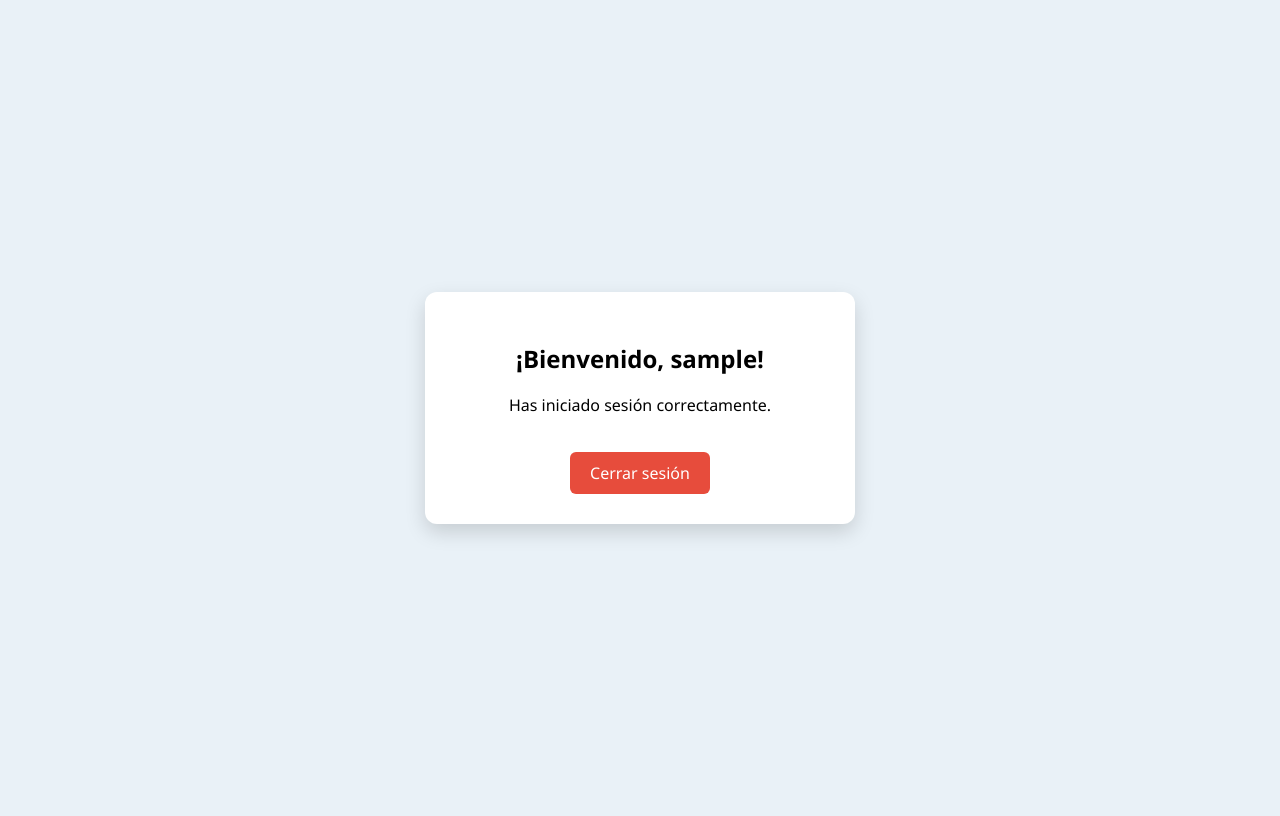
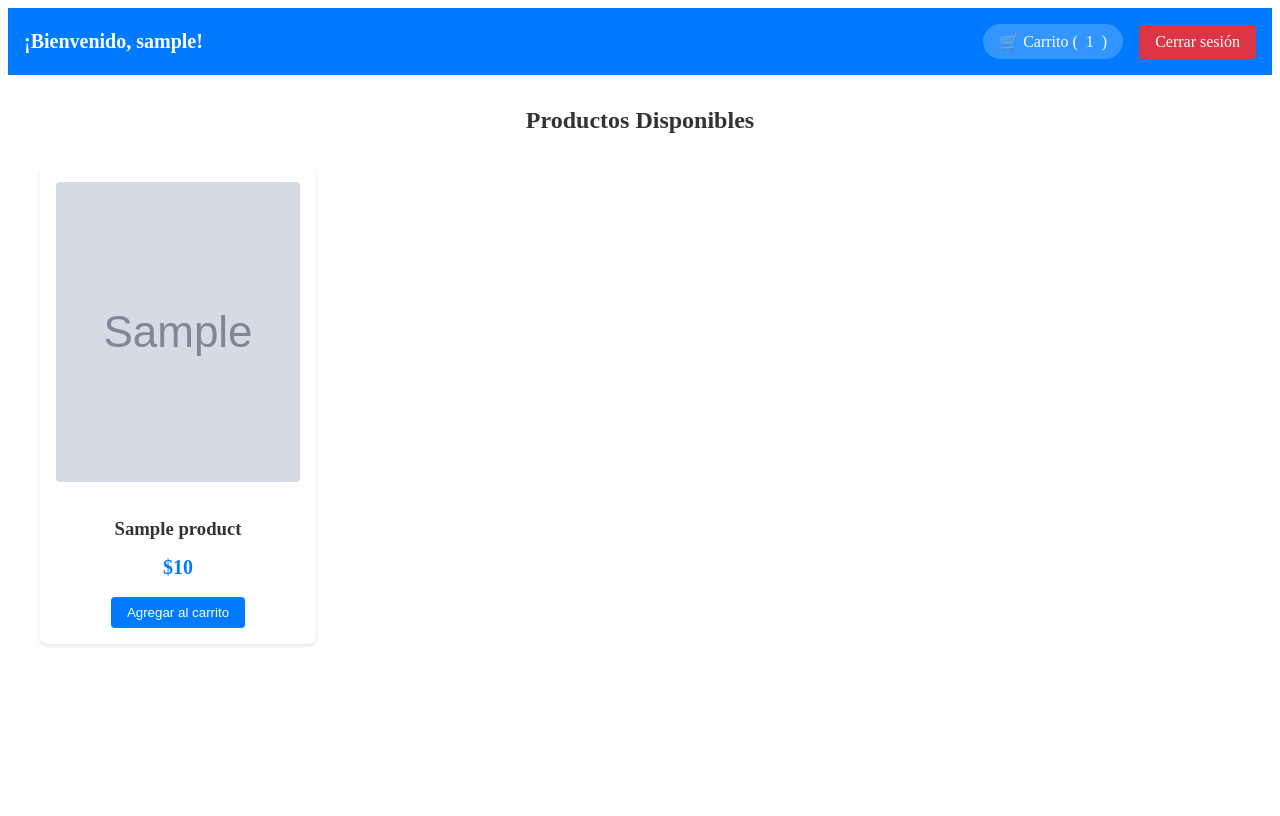
Before and after one commit to Miguel17310/Login-TS1, a Flask app: template src/templates/welcome.html in a window 1280 px wide. After the commit the page ends 646 px from the top, so only its background shows below. Run offline with Flask 3, Linux system fonts and the light colour scheme; the template is opened without the code that fills it: most values are stand-ins (such as "Sample title", 1, 10 or a date in 2020); grey boxes marked "Sample" are stand-in pictures.

Commit message:
Actualización del código para login y recuperación de contraseña

```diff
--- a/src/app.py
+++ b/src/app.py
@@ -1,12 +1,25 @@
-from flask import Flask, render_template, request, redirect, url_for
+from flask import Flask, render_template, request, redirect, url_for, session, jsonify
 
 app = Flask(__name__)
+app.secret_key = 'clave_secreta_para_sesion'
 
-# Diccionario de usuarios simulados
+# Diccionario de usuarios simulados con sus correos
 users = {
-    "miguel": "1234",
-    "carl": "abcd"
+    "miguel": {"password": "1234", "email": "miguelarturo3103@gmail.com"},
+    "carl": {"password": "abcd", "email": "carl@ejemplo.com"}
 }
+
+# Lista de productos simulados
+products = [
+    {"id": "1", "name": "BOXY SUCCESSFUL", "price": 85.00, "image": "https://balbonistore.com/cdn/shop/files/Sintitulo-1_8653f49d-fce8-4fa8-82d3-24beeedc1e7f.jpg?v=1748365764&width=1080"},
+    {"id": "2", "name": "BOXY LEGACY", "price": 85.00, "image": "https://balbonistore.com/cdn/shop/files/Sintitulo-2_e685913b-8627-438f-a701-ad3cd26e4030.jpg?v=1748365686&width=1800"},
+    {"id": "3", "name": "SPV", "price": 95.00, "image": "https://balbonistore.com/cdn/shop/files/FOTO_5_390ef3f8-ab07-453e-b3f5-bc25c584bdc5.png?v=1746553416&width=1800"},
+    {"id": "4", "name": "NEW 70", "price": 95.00, "image": "https://balbonistore.com/cdn/shop/files/FOTO_1_10f07dd3-3b52-40ac-a59d-cddf73483e69.png?v=1746307113&width=1800"},
+    {"id": "5", "name": "DEPORT", "price": 109.00, "image": "https://balbonistore.com/cdn/shop/files/FOTO_1_9e07891e-88ac-4f65-92fb-da716fa0bd3d.png?v=1746296409&width=1800"},
+    {"id": "6", "name": "TENNIS", "price": 79.00, "image": "https://balbonistore.com/cdn/shop/files/FOTO_1_e13ebf09-e000-4e0c-afc4-2ca4d3f7bb2c.png?v=1746294751&width=1800"},
+    {"id": "7", "name": "TENNIS BLUE", "price": 79.00, "image": "https://balbonistore.com/cdn/shop/files/FOTO_1_b97a677d-3676-497b-a78d-38f16fdea7ae.png?v=1746295618&width=1800"},
+    {"id": "8", "name": "TENNIS WHITE", "price": 79.00, "image": "https://raw.githubusercontent.com/miguelarturo-design/images/main/tennis_white.jpg"}
+]
 
 @app.route("/")
 def index():
@@ -19,15 +32,74 @@ def login():
         username = request.form["username"]
         password = request.form["password"]
 
-        if username in users and users[username] == password:
-            return redirect(url_for("welcome", username=username))
+        if username in users and users[username]["password"] == password:
+            session['username'] = username
+            session['cart'] = {}
+            return redirect(url_for("welcome"))
         else:
             error = "Usuario o contraseña incorrectos"
     return render_template("login.html", error=error)
 
-@app.route("/welcome/<username>")
-def welcome(username):
-    return render_template("welcome.html", username=username)
+@app.route("/welcome")
+def welcome():
+    if 'username' not in session:
+        return redirect(url_for('login'))
+    username = session['username']
+    cart = session.get('cart', {})
+    cart_count = sum(cart.values())
+    return render_template("welcome.html", username=username, products=products, cart_count=cart_count)
+
+@app.route("/forgot_password", methods=["GET", "POST"])
+def forgot_password():
+    if request.method == "POST":
+        email = request.form["email"]
+
+        # Verificar si el correo corresponde al usuario miguel
+        if email == "miguelarturo3103@gmail.com":
+            password = users["miguel"]["password"]
+            return render_template('forgot_password.html',
+                                 message=f"Tu contraseña es: {password}")
+        else:
+            return render_template('forgot_password.html',
+                                 message="Este correo no está asociado al usuario miguel.")
+
+    return render_template('forgot_password.html')
+
+@app.route('/add_to_cart/<product_id>', methods=['POST'])
+def add_to_cart(product_id):
+    if 'username' not in session:
+        return jsonify({'error': 'No autenticado'}), 401
+    cart = session.get('cart', {})
+    cart[product_id] = cart.get(product_id, 0) + 1
+    session['cart'] = cart
+    cart_count = sum(cart.values())
+    return jsonify({'cart_count': cart_count})
+
+@app.route('/cart')
+def cart():
+    if 'username' not in session:
+        return redirect(url_for('login'))
+    cart = session.get('cart', {})
+    cart_items = []
+    total = 0
+    for product_id, quantity in cart.items():
+        product = next((p for p in products if p['id'] == product_id), None)
+        if product:
+            item_total = product['price'] * quantity
+            total += item_total
+            cart_items.append({
+                'id': product_id,
+                'name': product['name'],
+                'price': product['price'],
+                'quantity': quantity,
+                'total': item_total
+            })
+    return render_template('cart.html', cart_items=cart_items, total=total)
+
+@app.route('/logout')
+def logout():
+    session.clear()
+    return redirect(url_for('login'))
 
 if __name__ == "__main__":
     print("Iniciando servidor Flask en http://127.0.0.1:5000/")
--- a/src/static/style.css
+++ b/src/static/style.css
@@ -1,64 +1,185 @@
-body {
-    background-color: #e9f1f7;
-    font-family: 'Segoe UI', Tahoma, Geneva, Verdana, sans-serif;
-    display: flex;
-    justify-content: center;
-    align-items: center;
-    height: 100vh;
+/* Estilos existentes */
+.login-container {
+    width: 300px;
+    margin: 100px auto;
+    padding: 20px;
+    background-color: white;
+    border-radius: 5px;
+    box-shadow: 0 0 10px rgba(0,0,0,0.1);
 }
 
-.login-container {
-    background-color: #fff;
-    padding: 30px 40px;
-    border-radius: 12px;
-    box-shadow: 0 8px 20px rgba(0,0,0,0.15);
+h2 {
     text-align: center;
-    width: 350px;
+    color: #333;
+    margin-bottom: 20px;
 }
 
-
-
 input {
-    display: block;
     width: 100%;
-    padding: 12px;
+    padding: 10px;
     margin: 10px 0;
-    border: 1px solid #ccc;
-    border-radius: 6px;
+    border: 1px solid #ddd;
+    border-radius: 4px;
+    box-sizing: border-box;
 }
 
 button {
     width: 100%;
-    padding: 12px;
-    background-color: #3498db;
+    padding: 10px;
+    background-color: #007bff;
     color: white;
     border: none;
-    border-radius: 6px;
+    border-radius: 4px;
     cursor: pointer;
-    font-size: 16px;
     margin-top: 10px;
 }
 
 button:hover {
-    background-color: #2980b9;
+    background-color: #0056b3;
 }
 
 .error {
-    color: red;
+    color: #dc3545;
+    text-align: center;
+    margin: 10px 0;
+}
+
+.message {
+    color: #28a745;
+    text-align: center;
+    margin: 10px 0;
+}
+
+.forgot-password {
+    display: block;
+    text-align: center;
+    color: #007bff;
+    text-decoration: none;
+    margin-top: 15px;
     font-size: 14px;
-    margin-bottom: 10px;
+}
+
+.forgot-password:hover {
+    text-decoration: underline;
+}
+
+.flash-message {
+    color: #28a745;
+    text-align: center;
+    margin: 10px 0;
+    padding: 10px;
+    background-color: #d4edda;
+    border-radius: 4px;
+}
+
+/* Nuevos estilos para la tienda */
+.navbar {
+    background-color: #007bff;
+    padding: 1rem;
+    color: white;
+    display: flex;
+    justify-content: space-between;
+    align-items: center;
+}
+
+.nav-brand {
+    font-size: 1.25rem;
+    font-weight: bold;
+}
+
+.nav-items {
+    display: flex;
+    gap: 1rem;
+    align-items: center;
+}
+
+.nav-items a {
+    color: white;
+    text-decoration: none;
+}
+
+.container {
+    max-width: 1200px;
+    margin: 2rem auto;
+    padding: 0 1rem;
+}
+
+.products-grid {
+    display: grid;
+    grid-template-columns: repeat(auto-fill, minmax(250px, 1fr));
+    gap: 2rem;
+    margin-top: 2rem;
+}
+
+.product-card {
+    background: white;
+    border-radius: 8px;
+    padding: 1rem;
+    box-shadow: 0 2px 4px rgba(0,0,0,0.1);
+    text-align: center;
+}
+
+.product-image {
+    width: 100%;
+    height: 300px;
+    object-fit: cover;
+    border-radius: 4px;
+    margin-bottom: 1rem;
+}
+
+.product-card h3 {
+    margin: 1rem 0;
+    color: #333;
+}
+
+.price {
+    font-size: 1.25rem;
+    color: #007bff;
+    font-weight: bold;
+    margin: 0.5rem 0;
+}
+
+.btn-add-cart {
+    width: auto;
+    padding: 8px 16px;
+}
+
+.cart-icon {
+    background: rgba(255,255,255,0.2);
+    padding: 8px 16px;
+    border-radius: 20px;
+    display: flex;
+    align-items: center;
+    gap: 0.5rem;
+}
+
+/* Estilos para el carrito */
+table {
+    width: 100%;
+    border-collapse: collapse;
+    margin: 2rem 0;
+}
+
+th, td {
+    padding: 1rem;
+    text-align: left;
+    border-bottom: 1px solid #ddd;
+}
+
+th {
+    background-color: #f8f9fa;
+    font-weight: bold;
 }
 
 .btn-logout {
     display: inline-block;
-    margin-top: 20px;
-    padding: 10px 20px;
-    background-color: #e74c3c;
+    padding: 8px 16px;
+    background-color: #dc3545;
     color: white;
-    border-radius: 6px;
     text-decoration: none;
+    border-radius: 4px;
 }
 
 .btn-logout:hover {
-    background-color: #c0392b;
+    background-color: #c82333;
 }
--- a/src/templates/welcome.html
+++ b/src/templates/welcome.html
@@ -2,14 +2,47 @@
 <html lang="es">
 <head>
     <meta charset="UTF-8">
-    <title>Bienvenido</title>
+    <title>Tienda Online</title>
     <link rel="stylesheet" href="{{ url_for('static', filename='style.css') }}">
 </head>
 <body>
-    <div class="login-container">
-        <h2>¡Bienvenido, {{ username }}!</h2>
-        <p>Has iniciado sesión correctamente.</p>
-        <a href="{{ url_for('login') }}" class="btn-logout">Cerrar sesión</a>
+    <nav class="navbar">
+        <div class="nav-brand">¡Bienvenido, {{ username }}!</div>
+        <div class="nav-items">
+            <a href="{{ url_for('cart') }}" class="cart-icon">
+                🛒 Carrito (<span id="cart-count">{{ cart_count }}</span>)
+            </a>
+            <a href="{{ url_for('login') }}" class="btn-logout">Cerrar sesión</a>
+        </div>
+    </nav>
+
+    <div class="container">
+        <h2>Productos Disponibles</h2>
+        <div class="products-grid">
+            {% for product in products %}
+            <div class="product-card">
+                <img src="{{ product.image }}" alt="{{ product.name }}" class="product-image">
+                <h3>{{ product.name }}</h3>
+                <p class="price">${{ product.price }}</p>
+                <button onclick="addToCart('{{ product.id }}')" class="btn-add-cart">
+                    Agregar al carrito
+                </button>
+            </div>
+            {% endfor %}
+        </div>
     </div>
+
+    <script>
+        function addToCart(productId) {
+            fetch('/add_to_cart/' + productId, {
+                method: 'POST'
+            })
+            .then(response => response.json())
+            .then(data => {
+                document.getElementById('cart-count').textContent = data.cart_count;
+                alert('¡Producto agregado al carrito!');
+            });
+        }
+    </script>
 </body>
 </html>
```
Also changed, not shown: src/templates/cart.html (added, +46 -0 lines), src/templates/forgot_password.html (added, +21 -0 lines), src/templates/login.html (+8 -0 lines), 1 other file.
